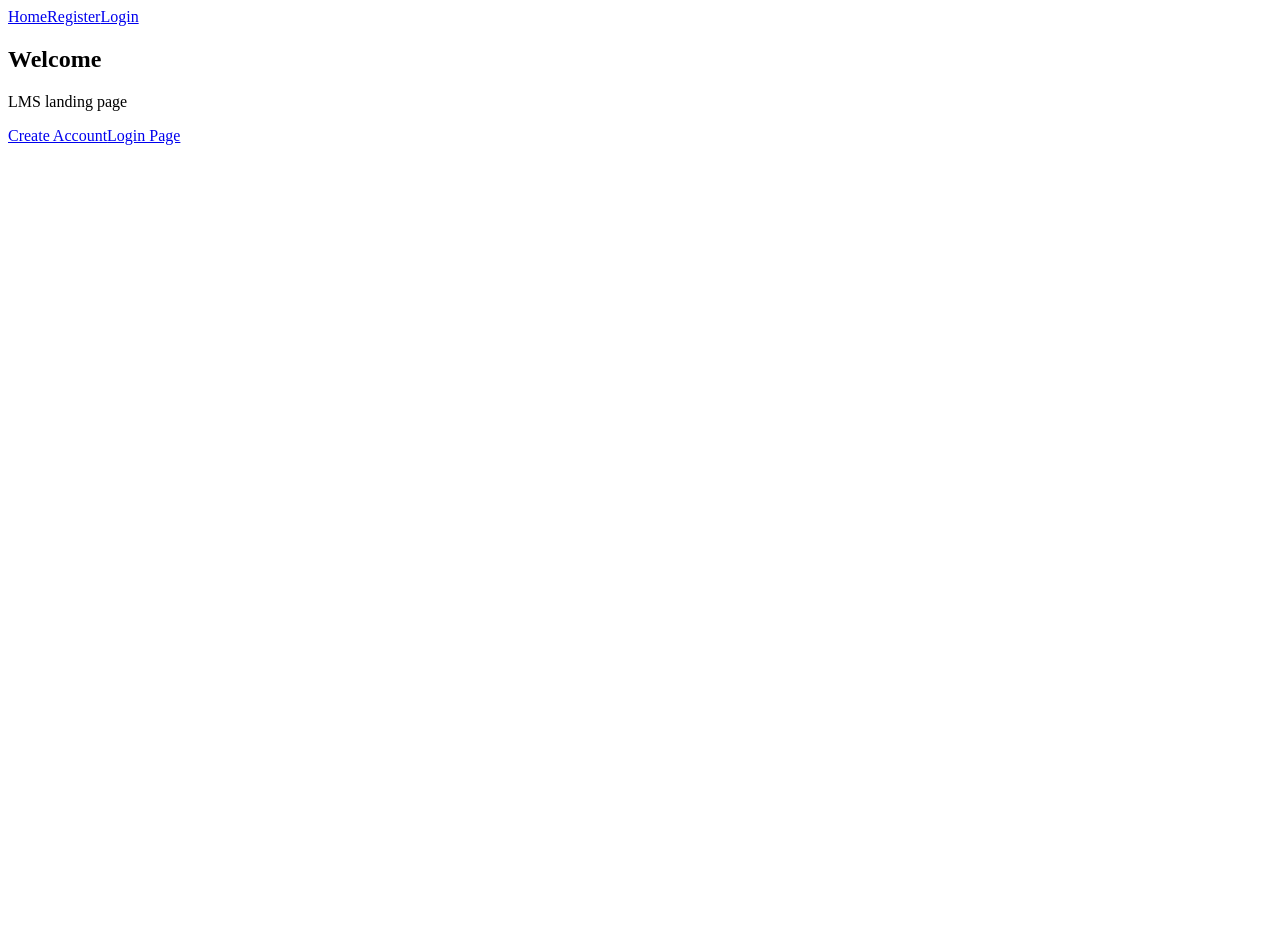
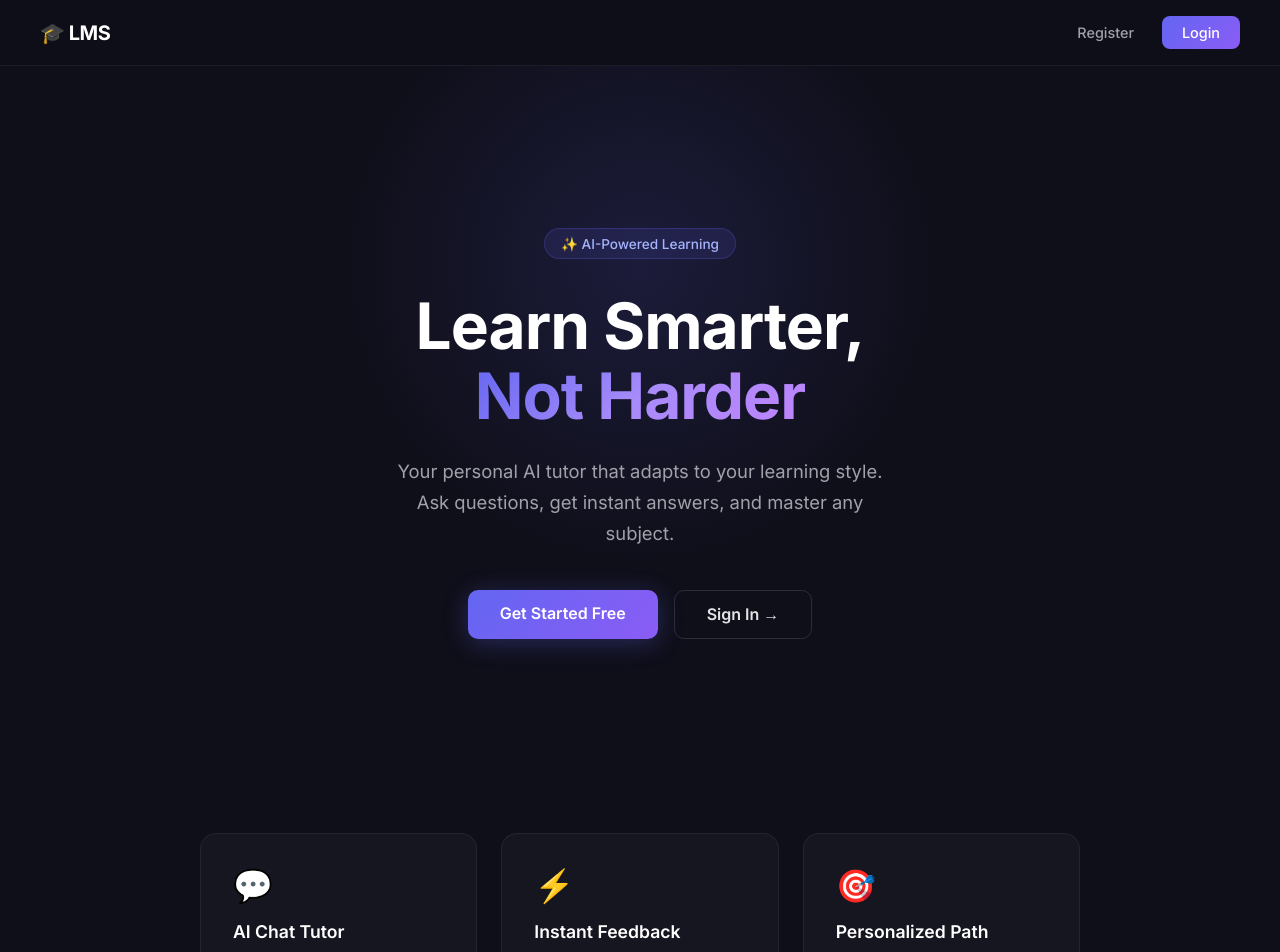
Before and after one commit to Janyma/learning-management-system-with-ai, an Angular app in the folder frontend/lms-frontend/: page / in a window 1280 px wide. Shown: the top 952 px of the page. Before the commit the page ends 800 px from the top, so only its background shows below. Built offline with nearby package versions, Linux system fonts and the light colour scheme.

Commit message:
frontend improve

```diff
--- a/frontend/lms-frontend/src/app/app.component.html
+++ b/frontend/lms-frontend/src/app/app.component.html
@@ -1,7 +1,9 @@
 <nav class="nav">
-  <a routerLink="/">Home</a>
-  <a routerLink="/register">Register</a>
-  <a routerLink="/login">Login</a>
+  <a routerLink="/" class="nav-logo">🎓 LMS</a>
+  <div class="nav-links">
+    <a routerLink="/register" class="nav-link">Register</a>
+    <a routerLink="/login" class="nav-link nav-link--primary">Login</a>
+  </div>
 </nav>
 
 <router-outlet />
--- a/frontend/lms-frontend/src/app/app.component.scss
+++ b/frontend/lms-frontend/src/app/app.component.scss
@@ -0,0 +1,49 @@
+.nav {
+  display: flex;
+  align-items: center;
+  justify-content: space-between;
+  padding: 1rem 2.5rem;
+  background: rgba(15, 15, 26, 0.85);
+  backdrop-filter: blur(12px);
+  border-bottom: 1px solid rgba(255, 255, 255, 0.06);
+  position: sticky;
+  top: 0;
+  z-index: 100;
+}
+
+.nav-logo {
+  font-size: 1.25rem;
+  font-weight: 700;
+  color: #fff;
+  letter-spacing: -0.5px;
+}
+
+.nav-links {
+  display: flex;
+  gap: 0.5rem;
+  align-items: center;
+}
+
+.nav-link {
+  padding: 0.5rem 1.25rem;
+  border-radius: 8px;
+  font-size: 0.9rem;
+  font-weight: 500;
+  color: #a1a1aa;
+  transition: all 0.2s ease;
+
+  &:hover {
+    color: #fff;
+    background: rgba(255, 255, 255, 0.06);
+  }
+
+  &--primary {
+    background: linear-gradient(135deg, #6366f1, #8b5cf6);
+    color: #fff;
+
+    &:hover {
+      background: linear-gradient(135deg, #7c7ff7, #a78bfa);
+      color: #fff;
+    }
+  }
+}
--- a/frontend/lms-frontend/src/app/pages/landing/landing.component.html
+++ b/frontend/lms-frontend/src/app/pages/landing/landing.component.html
@@ -1,6 +1,33 @@
-<section>
-    <h1>Welcome</h1>
-    <p>LMS landing page</p>
-    <a routerLink="/register">Create Account</a>
-    <a routerLink="/login">Login Page</a>
+<section class="hero">
+  <div class="hero-glow"></div>
+  <div class="hero-content">
+    <span class="hero-badge">✨ AI-Powered Learning</span>
+    <h1 class="hero-title">Learn Smarter,<br><span class="gradient-text">Not Harder</span></h1>
+    <p class="hero-subtitle">
+      Your personal AI tutor that adapts to your learning style.
+      Ask questions, get instant answers, and master any subject.
+    </p>
+    <div class="hero-actions">
+      <a routerLink="/register" class="btn btn--primary">Get Started Free</a>
+      <a routerLink="/login" class="btn btn--outline">Sign In →</a>
+    </div>
+  </div>
 </section>
+
+<section class="features">
+  <div class="feature-card">
+    <div class="feature-icon">💬</div>
+    <h3>AI Chat Tutor</h3>
+    <p>Ask anything and get clear, detailed explanations tailored to your level.</p>
+  </div>
+  <div class="feature-card">
+    <div class="feature-icon">⚡</div>
+    <h3>Instant Feedback</h3>
+    <p>Get real-time responses and keep your learning momentum going.</p>
+  </div>
+  <div class="feature-card">
+    <div class="feature-icon">🎯</div>
+    <h3>Personalized Path</h3>
+    <p>A learning experience that adapts to your goals and progress.</p>
+  </div>
+</section>
--- a/frontend/lms-frontend/src/app/pages/landing/landing.component.scss
+++ b/frontend/lms-frontend/src/app/pages/landing/landing.component.scss
@@ -0,0 +1,146 @@
+.hero {
+  position: relative;
+  display: flex;
+  align-items: center;
+  justify-content: center;
+  min-height: calc(100vh - 65px);
+  padding: 4rem 2rem;
+  overflow: hidden;
+}
+
+.hero-glow {
+  position: absolute;
+  width: 600px;
+  height: 600px;
+  background: radial-gradient(circle, rgba(99, 102, 241, 0.15) 0%, transparent 70%);
+  top: -100px;
+  left: 50%;
+  transform: translateX(-50%);
+  pointer-events: none;
+}
+
+.hero-content {
+  text-align: center;
+  max-width: 680px;
+  position: relative;
+  z-index: 1;
+}
+
+.hero-badge {
+  display: inline-block;
+  padding: 0.4rem 1rem;
+  background: rgba(99, 102, 241, 0.12);
+  border: 1px solid rgba(99, 102, 241, 0.25);
+  border-radius: 50px;
+  font-size: 0.85rem;
+  font-weight: 500;
+  color: #a5b4fc;
+  margin-bottom: 2rem;
+}
+
+.hero-title {
+  font-size: clamp(2.5rem, 6vw, 4rem);
+  font-weight: 700;
+  line-height: 1.1;
+  color: #fff;
+  margin-bottom: 1.5rem;
+  letter-spacing: -1px;
+}
+
+.gradient-text {
+  background: linear-gradient(135deg, #6366f1, #a78bfa, #c084fc);
+  -webkit-background-clip: text;
+  -webkit-text-fill-color: transparent;
+  background-clip: text;
+}
+
+.hero-subtitle {
+  font-size: 1.15rem;
+  line-height: 1.7;
+  color: #a1a1aa;
+  margin-bottom: 2.5rem;
+  max-width: 520px;
+  margin-left: auto;
+  margin-right: auto;
+}
+
+.hero-actions {
+  display: flex;
+  gap: 1rem;
+  justify-content: center;
+  flex-wrap: wrap;
+}
+
+.btn {
+  display: inline-block;
+  padding: 0.85rem 2rem;
+  border-radius: 10px;
+  font-size: 1rem;
+  font-weight: 600;
+  transition: all 0.25s ease;
+  cursor: pointer;
+
+  &--primary {
+    background: linear-gradient(135deg, #6366f1, #8b5cf6);
+    color: #fff;
+    box-shadow: 0 4px 24px rgba(99, 102, 241, 0.3);
+
+    &:hover {
+      transform: translateY(-2px);
+      box-shadow: 0 8px 32px rgba(99, 102, 241, 0.45);
+    }
+  }
+
+  &--outline {
+    border: 1px solid rgba(255, 255, 255, 0.12);
+    color: #e4e4e7;
+    background: transparent;
+
+    &:hover {
+      background: rgba(255, 255, 255, 0.06);
+      border-color: rgba(255, 255, 255, 0.2);
+    }
+  }
+}
+
+// Features section
+.features {
+  display: grid;
+  grid-template-columns: repeat(auto-fit, minmax(260px, 1fr));
+  gap: 1.5rem;
+  padding: 2rem 2.5rem 5rem;
+  max-width: 960px;
+  margin: 0 auto;
+}
+
+.feature-card {
+  background: rgba(255, 255, 255, 0.03);
+  border: 1px solid rgba(255, 255, 255, 0.06);
+  border-radius: 16px;
+  padding: 2rem;
+  transition: all 0.25s ease;
+
+  &:hover {
+    background: rgba(255, 255, 255, 0.05);
+    border-color: rgba(99, 102, 241, 0.2);
+    transform: translateY(-4px);
+  }
+
+  .feature-icon {
+    font-size: 2rem;
+    margin-bottom: 1rem;
+  }
+
+  h3 {
+    font-size: 1.1rem;
+    font-weight: 600;
+    color: #fff;
+    margin-bottom: 0.5rem;
+  }
+
+  p {
+    font-size: 0.9rem;
+    line-height: 1.6;
+    color: #71717a;
+  }
+}
--- a/frontend/lms-frontend/src/styles.scss
+++ b/frontend/lms-frontend/src/styles.scss
@@ -1 +1,24 @@
-/* You can add global styles to this file, and also import other style files */
+@import url('https://fonts.googleapis.com/css2?family=Inter:wght@400;500;600;700&display=swap');
+
+*, *::before, *::after {
+  margin: 0;
+  padding: 0;
+  box-sizing: border-box;
+}
+
+html {
+  scroll-behavior: smooth;
+}
+
+body {
+  font-family: 'Inter', sans-serif;
+  background: #0f0f1a;
+  color: #e4e4e7;
+  min-height: 100vh;
+  -webkit-font-smoothing: antialiased;
+}
+
+a {
+  text-decoration: none;
+  color: inherit;
+}
```
